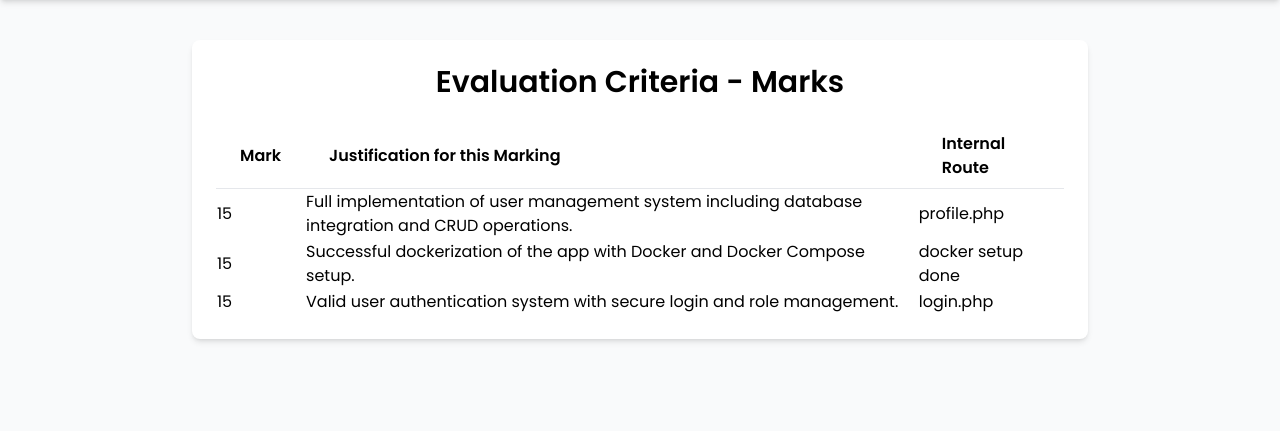
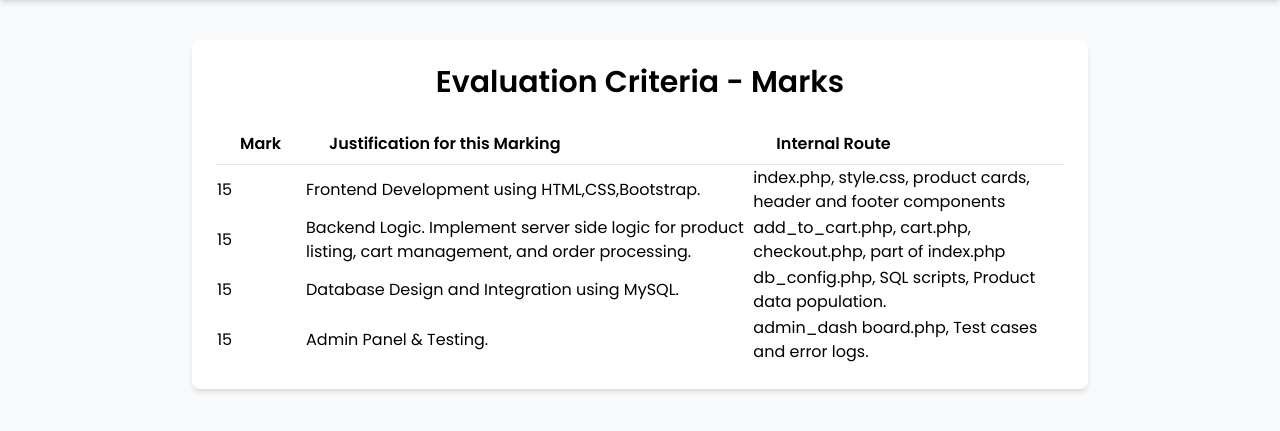
Before and after one commit to Talhaibne/CSE309-Final_Assignment, a PHP site: page /marks.php in a window 1280 px wide. Shown: the part 64-495 px from the top of the page. Run offline with PHP 8.4, Linux system fonts and the light colour scheme; some libraries are stand-ins or nearby versions.

Commit message:
Update marks.php

```diff
--- a/marks.php
+++ b/marks.php
@@ -3,20 +3,25 @@
 
 // Data for the table
 $marksData = [
-    [
+   [
         "mark" => 15,
-        "justification" => "Full implementation of user management system including database integration and CRUD operations.",
-        "internal_route" => "profile.php"
+        "justification" => "Frontend Development using HTML,CSS,Bootstrap.",
+        "internal_route" => "index.php, style.css, product cards, header and footer components"
     ],
     [
         "mark" => 15,
-        "justification" => "Successful dockerization of the app with Docker and Docker Compose setup.",
-        "internal_route" => "docker setup done"
+        "justification" => "Backend Logic. Implement server side logic for product listing, cart management, and order processing.",
+        "internal_route" => "add_to_cart.php, cart.php, checkout.php, part of index.php"
     ],
     [
         "mark" => 15,
-        "justification" => "Valid user authentication system with secure login and role management.",
-        "internal_route" => "login.php"
+        "justification" => "Database Design and Integration using MySQL.",
+        "internal_route" => "db_config.php, SQL scripts, Product data population."
+    ],
+    [
+        "mark" => 15,
+        "justification" => "Admin Panel & Testing.",
+        "internal_route" => "admin_dash board.php, Test cases and error logs."
     ]
 ];
 ?>
```
